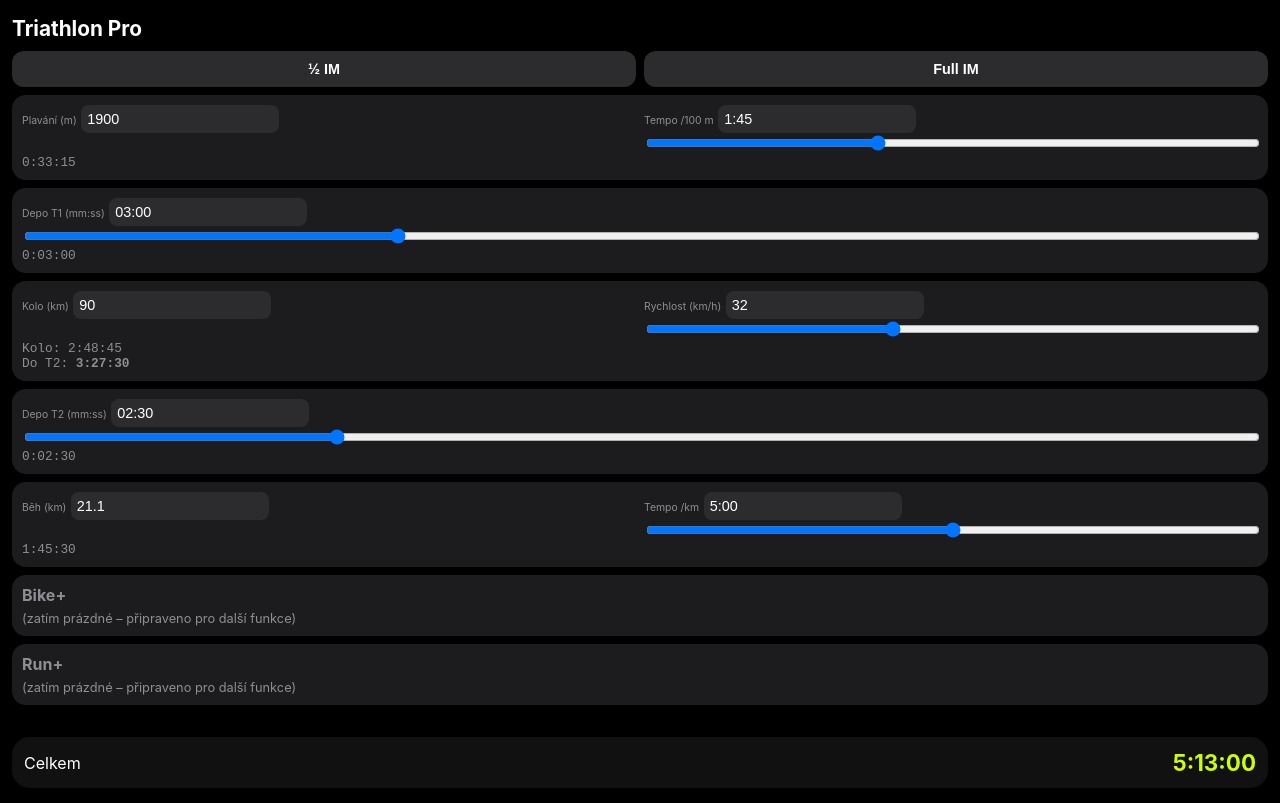
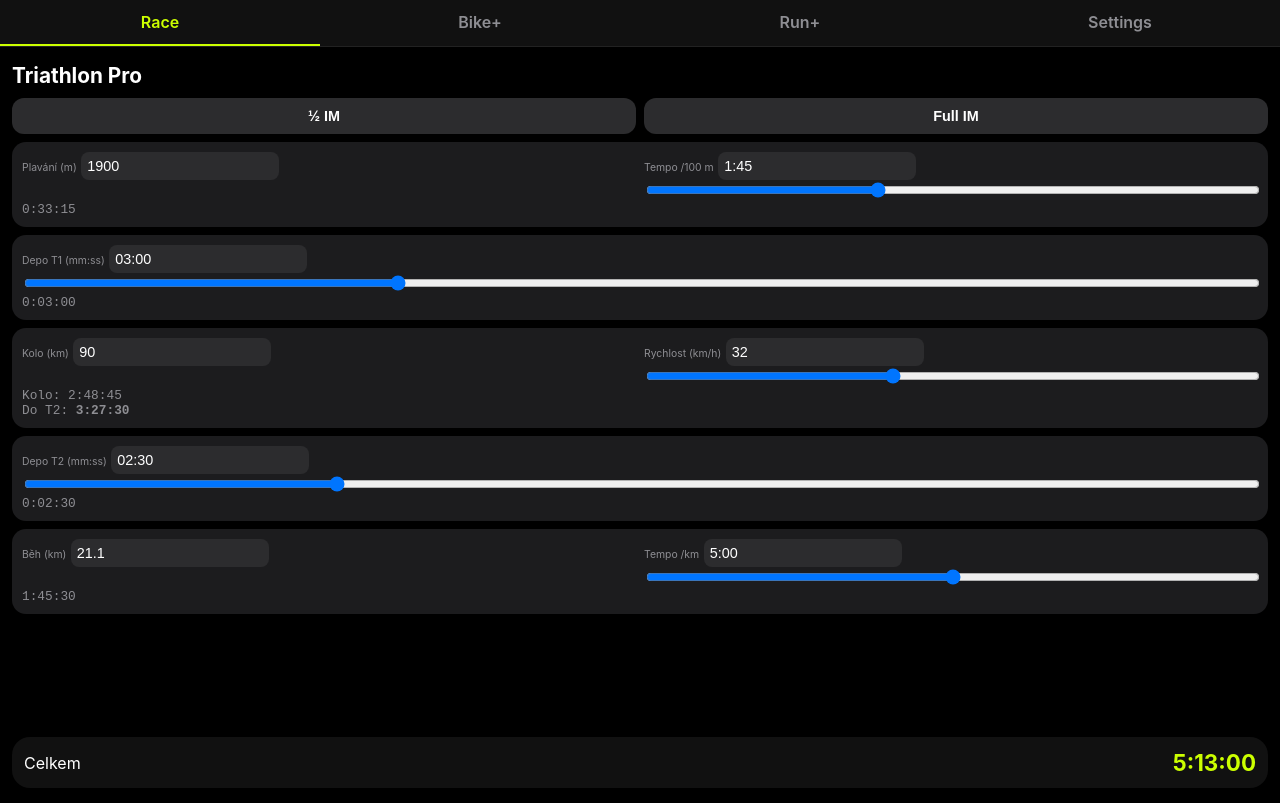
Before and after one commit to Chudacek-Group/Triathlon, a plain HTML site: page index.html in a window 1280 px wide. Drawn offline with Linux system fonts and the light colour scheme.

Commit message:
Update index.html

```diff
--- a/index.html
+++ b/index.html
@@ -12,10 +12,40 @@
 }
 *{box-sizing:border-box}
 body{
-  margin:0; padding:12px 12px 90px;
+  margin:0; padding:0;
   background:var(--bg); color:var(--txt);
   font-family:-apple-system,BlinkMacSystemFont,sans-serif;
 }
+
+/* --- TABS --- */
+.tabs{
+  display:flex;
+  background:#111;
+  border-bottom:1px solid #222;
+}
+.tab{
+  flex:1;
+  padding:12px;
+  text-align:center;
+  font-weight:600;
+  cursor:pointer;
+  color:var(--muted);
+}
+.tab.active{
+  color:var(--accent);
+  border-bottom:2px solid var(--accent);
+}
+
+/* --- PAGES --- */
+.page{
+  display:none;
+  padding:12px 12px 90px;
+}
+.page.active{
+  display:block;
+}
+
+/* --- ORIGINAL STYLES --- */
 h1{margin:4px 0 10px;font-size:1.3rem}
 
 .card{
@@ -52,6 +82,17 @@ input[type=range]{width:100%}
 </head>
 
 <body>
+
+<!-- TABS -->
+<div class="tabs">
+  <div class="tab active" data-page="race">Race</div>
+  <div class="tab" data-page="bikeplus">Bike+</div>
+  <div class="tab" data-page="runplus">Run+</div>
+  <div class="tab" data-page="settings">Settings</div>
+</div>
+
+<!-- PAGE 1: RACE -->
+<div id="race" class="page active">
 
 <h1>Triathlon Pro</h1>
 
@@ -127,31 +168,57 @@ input[type=range]{width:100%}
 <div class="time" id="runTime"></div>
 </div>
 
-<!-- BIKE+ (nová karta) -->
-<div class="card">
-  <h3 style="margin:0 0 6px;font-size:1rem;color:var(--muted)">Bike+</h3>
-  <div style="color:var(--muted);font-size:.8rem">
-    (zatím prázdné – připraveno pro další funkce)
-  </div>
-</div>
-
-<!-- RUN+ (nová karta) -->
-<div class="card">
-  <h3 style="margin:0 0 6px;font-size:1rem;color:var(--muted)">Run+</h3>
-  <div style="color:var(--muted);font-size:.8rem">
-    (zatím prázdné – připraveno pro další funkce)
-  </div>
-</div>
-
 <div class="total">
 <div>Celkem</div>
 <b id="total"></b>
 </div>
 
+</div> <!-- end RACE page -->
+
+<!-- PAGE 2: BIKE+ -->
+<div id="bikeplus" class="page">
+  <h1>Bike+</h1>
+  <div class="card">
+    <div style="color:var(--muted);font-size:.9rem">
+      Připraveno pro rozšířené cyklistické metriky (wattage, IF, TSS, výškové metry…)
+    </div>
+  </div>
+</div>
+
+<!-- PAGE 3: RUN+ -->
+<div id="runplus" class="page">
+  <h1>Run+</h1>
+  <div class="card">
+    <div style="color:var(--muted);font-size:.9rem">
+      Připraveno pro pokročilé běžecké metriky (tepovka, zóny, kadence…)
+    </div>
+  </div>
+</div>
+
+<!-- PAGE 4: SETTINGS -->
+<div id="settings" class="page">
+  <h1>Nastavení</h1>
+  <div class="card">
+    <div style="color:var(--muted);font-size:.9rem">
+      Sem můžeš dát export, jednotky, barvy, PWA instalaci…
+    </div>
+  </div>
+</div>
+
 <script>
+/* --- TAB SWITCHING --- */
+document.querySelectorAll(".tab").forEach(tab=>{
+  tab.addEventListener("click",()=>{
+    document.querySelectorAll(".tab").forEach(t=>t.classList.remove("active"));
+    document.querySelectorAll(".page").forEach(p=>p.classList.remove("active"));
+    tab.classList.add("active");
+    document.getElementById(tab.dataset.page).classList.add("active");
+  });
+});
+
+/* --- ORIGINAL JS --- */
 const el=id=>document.getElementById(id);
 
-/* pomocné */
 function secToMMSS(s){
   return Math.floor(s/60)+":"+String(s%60).padStart(2,"0")
 }
@@ -167,7 +234,6 @@ function fmt(m){
   return `${h}:${String(mi).padStart(2,"0")}:${String(s).padStart(2,"0")}`
 }
 
-/* výpočet */
 function calc(){
   const swim=(el("swimDist").value/100)*(el("swimSlider").value/60);
   const bike=(el("bikeDist").value/el("bikeSlider").value)*60;
@@ -186,7 +252,6 @@ function calc(){
   el("total").textContent    = fmt(toT2 + run);
 }
 
-/* synchronizace */
 ["swim","run"].forEach(d=>{
   el(d+"Slider").addEventListener("input",()=>{
     el(d+"Pace").value=secToMMSS(+el(d+"Slider").value);
@@ -216,7 +281,6 @@ el("bikeSpeed").addEventListener("input",()=>{
   });
 });
 
-/* přepínače */
 el("halfBtn").onclick=()=>{
   el("swimDist").value=1900;
   el("bikeDist").value=90;
```
